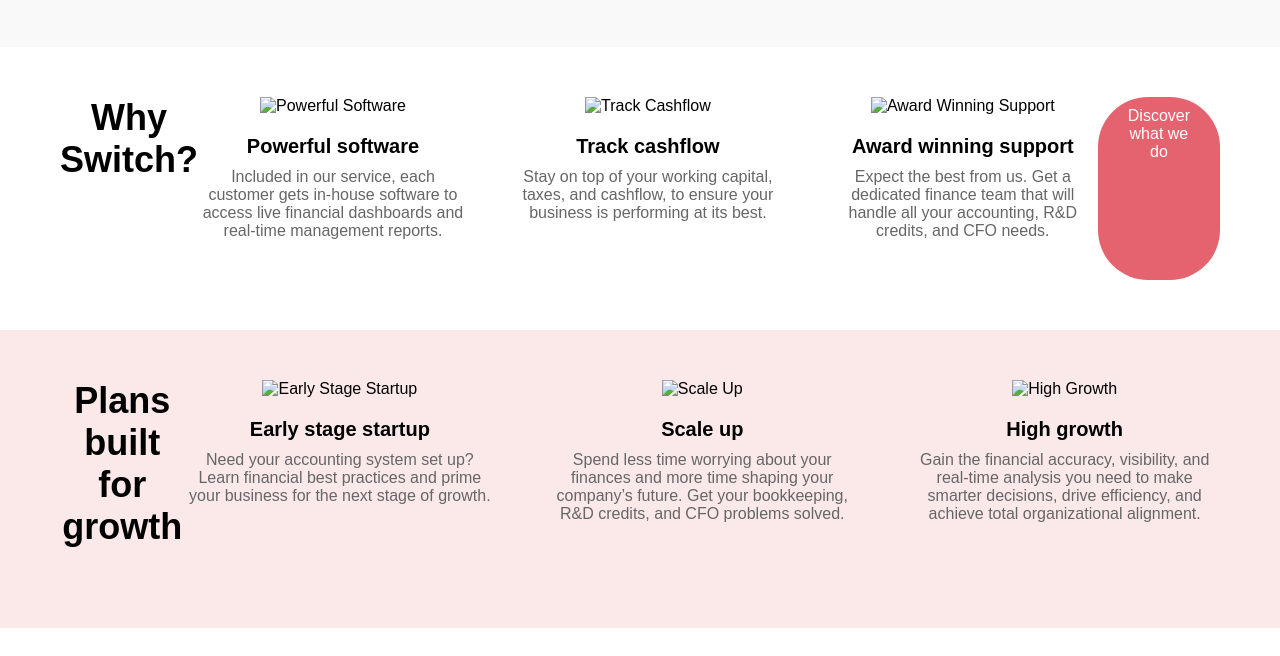
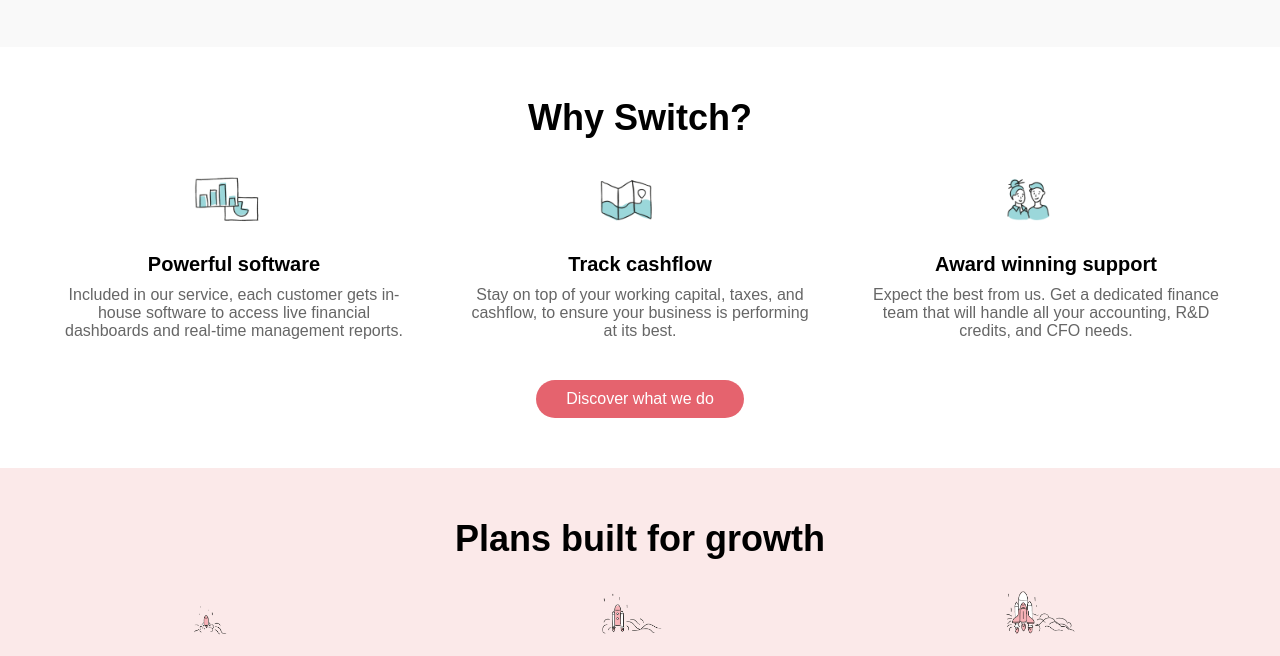
Before and after one commit to caseisjustin/fhome9, a website: page index.html in a window 1280 px wide. Shown: the part 901-1557 px from the top of the page. Drawn offline with Linux system fonts and the light colour scheme.

Commit message:
first commit

```diff
--- a/index.html
+++ b/index.html
@@ -29,7 +29,7 @@
   </header>
   <main>
     <section class="hero-section">
-        <div class="sec_container">
+        <div class="sec_container1">
           <div class="hero-content">
             <h1>Get your <br> finances right</h1>
             <p>Get your finances right with Accountancy Cloud. We offer the best accounting, R&D credits and CFO services for ambitious businesses who want to grow.</p>
@@ -62,17 +62,17 @@
           <h2>Why Switch?</h2>
           <div class="features">
             <div class="feature">
-              <img src="software-icon.png" alt="Powerful Software">
+              <img src="./img/whyswitch1.png" alt="Powerful Software">
               <h3>Powerful software</h3>
               <p>Included in our service, each customer gets in-house software to access live financial dashboards and real-time management reports.</p>
             </div>
             <div class="feature">
-              <img src="cashflow-icon.png" alt="Track Cashflow">
+              <img src="./img/whyswitch2.png" alt="Track Cashflow">
               <h3>Track cashflow</h3>
               <p>Stay on top of your working capital, taxes, and cashflow, to ensure your business is performing at its best.</p>
             </div>
             <div class="feature">
-              <img src="support-icon.png" alt="Award Winning Support">
+              <img src="./img/whyswitch3.png" alt="Award Winning Support">
               <h3>Award winning support</h3>
               <p>Expect the best from us. Get a dedicated finance team that will handle all your accounting, R&D credits, and CFO needs.</p>
             </div>
@@ -87,17 +87,17 @@
           <h2>Plans built for growth</h2>
           <div class="plan-boxes">
             <div class="plan">
-              <img src="startup-icon.png" alt="Early Stage Startup">
+              <img src="./img/plans1.png" alt="Early Stage Startup">
               <h3>Early stage startup</h3>
               <p>Need your accounting system set up? Learn financial best practices and prime your business for the next stage of growth.</p>
             </div>
             <div class="plan">
-              <img src="scaleup-icon.png" alt="Scale Up">
+              <img src="./img/plans2.png" alt="Scale Up">
               <h3>Scale up</h3>
               <p>Spend less time worrying about your finances and more time shaping your company’s future. Get your bookkeeping, R&D credits, and CFO problems solved.</p>
             </div>
             <div class="plan">
-              <img src="highgrowth-icon.png" alt="High Growth">
+              <img src="./img/plans3.png" alt="High Growth">
               <h3>High growth</h3>
               <p>Gain the financial accuracy, visibility, and real-time analysis you need to make smarter decisions, drive efficiency, and achieve total organizational alignment.</p>
             </div>
--- a/sass/style.scss
+++ b/sass/style.scss
@@ -101,11 +101,17 @@ body {
 
 //   MAIN part
 
+.sec_container1 {
+    max-width: 1200px;
+    margin: 0 auto;
+    padding: 0 20px;
+    display: flex;
+}
+
 .sec_container {
     max-width: 1200px;
     margin: 0 auto;
     padding: 0 20px;
-    display: flex;
 }
 
 .hero-section {
```
Also changed, not shown: css/style.css, dist/style.css, img/plans1.png (added), img/plans2.png (added), img/plans3.png (added).
